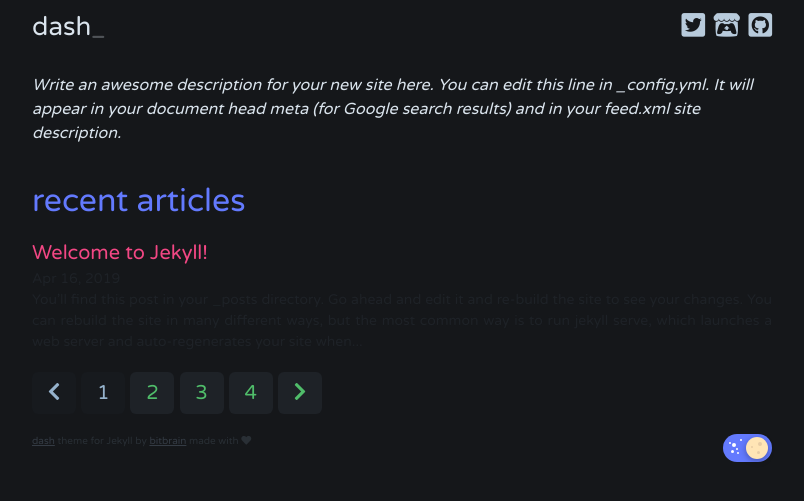
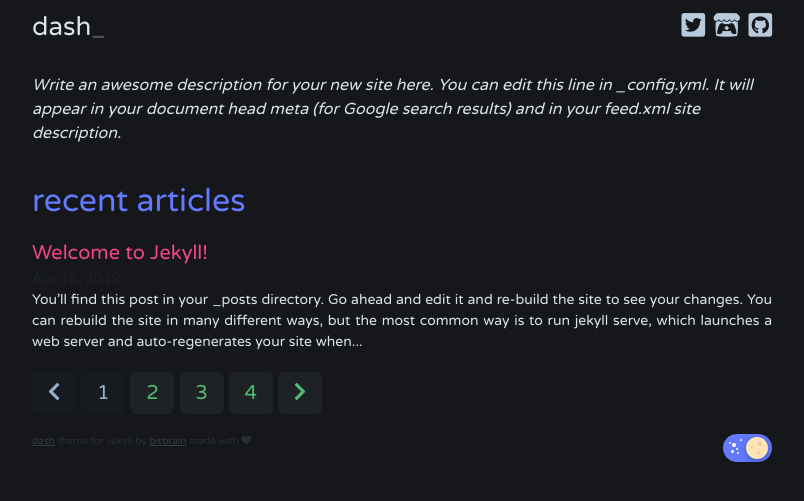
Before and after one commit to bitbrain/jekyll-dash, a Jekyll site: the page built from index.html, in a window 1280 px wide. Shown: the top 501 px of the page, without its empty margins (238-1042 px from the left). Built offline with Jekyll 4.4.1, drawn with Linux system fonts in a browser that asks for light colours; the list of posts is cut into pages by our own code.

Commit message:
Use foreground-color as post excerpt font color

```diff
--- a/_layouts/home.html
+++ b/_layouts/home.html
@@ -23,7 +23,7 @@ layout: default
             {% else %}
               {{ post.date | date: "%b %-d, %Y" }}
             {% endif %}
-            <div>
+            <div class="post-excerpt">
               {{ post.content | strip_html | truncatewords: 50 }}
             </div>
           </div>
--- a/assets/css/style.scss
+++ b/assets/css/style.scss
@@ -3,3 +3,9 @@
 ---
 
 @import "dash";
+
+.post-excerpt {
+    @include themed() {
+        color: t('foreground-color');
+    }
+}
```
